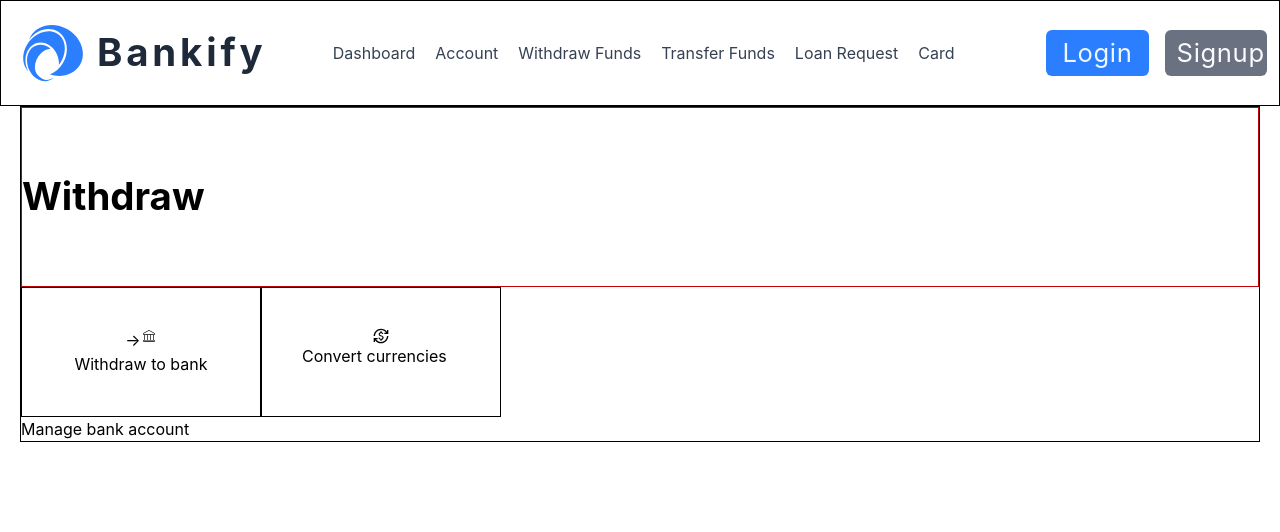
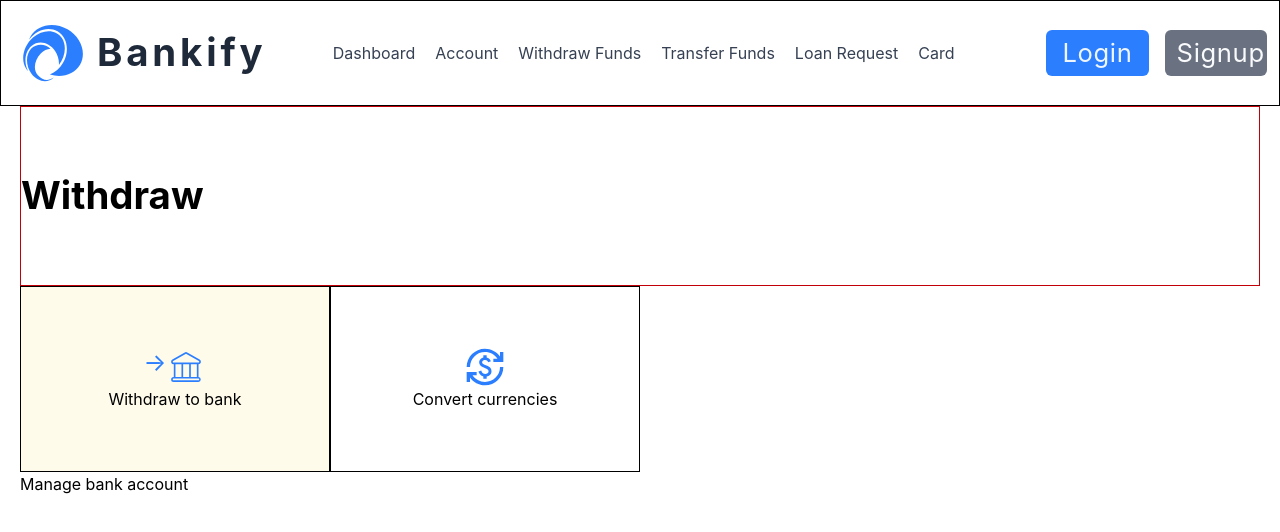
Before and after one commit to ShehnazAmeer/bankify, a React (Vite) app: page /withdraw in a window 1280 px wide. Shown: the top 532 px of the page. Built offline with nearby package versions, Linux system fonts and the light colour scheme.

Commit message:
working on withdraw functionality

```diff
--- a/src/App.jsx
+++ b/src/App.jsx
@@ -10,6 +10,7 @@ import Withdraw from './features/withdaw/Withdraw';
 import TransferDetail from './features/transfer/TransferDetail';
 import LoanDetail from './features/loan/LoanDetail';
 import Card from './features/card/Card';
+import WithdrawTo from "./features/withdaw/WithdrawTo"
 
 const router= createBrowserRouter([
   {
@@ -18,6 +19,7 @@ const router= createBrowserRouter([
       { path: '/dashboard', element: <Dashboard /> },
       { path: '/account', element: <AccountDetail /> },
       { path: '/withdraw', element: <Withdraw /> },
+      {path:'/withdraw/withdrawto',element:<WithdrawTo/>},
       { path: '/transfer', element: <TransferDetail /> },
       { path: '/loan', element: <LoanDetail /> },
       { path: '/orderCard', element: <Card /> },
--- a/src/features/account/AccountDetail.jsx
+++ b/src/features/account/AccountDetail.jsx
@@ -4,7 +4,17 @@ export default function AccountDetail() {
     return (
         <div>
             <MainHeading>Account detail</MainHeading>
+            <div className="flex justify-between">
+                <div className="flex gap-8">
+                    <p>Your accounts</p>
+                    <p>Multiple recipient account status</p>
+                </div>
+                <p>Add Account</p>
+            </div>
 
+            <div>
+                Bank Account Details
+            </div>
         </div>
     )
 }
--- a/src/features/card/Card.jsx
+++ b/src/features/card/Card.jsx
@@ -3,7 +3,7 @@ import MainHeading from "../../ui/MainHeading";
 export default function Card() {
     return (
         <div>
-            <MainHeading>CArd</MainHeading>
+            <MainHeading>Card</MainHeading>
 
         </div>
     )
--- /dev/null
+++ b/src/features/dashboard/stat.jsx
@@ -0,0 +1,5 @@
+export default function Stat() {
+    return (
+        <ul></ul>
+    )
+}
--- a/src/features/transfer/TransferDetail.jsx
+++ b/src/features/transfer/TransferDetail.jsx
@@ -4,6 +4,29 @@ export default function TransferDetail() {
     return (
         <div>
             <MainHeading> Transfer</MainHeading>
+            <div className="flex">
+                <div className="border text-center p-10  w-60">
+                    <p className="flex justify-center">
+                       Transfer to Bankify account
+                    </p>
+                </div>
+                <div className="border p-10 w-60 ">
+                    <p className="flex justify-center"></p>
+                    <p>Transfer to recipient bank account</p>
+                </div>
+                <div className="border p-10 w-60 ">
+                    <p className="flex justify-center"></p>
+                    <p> Batch payment to multiple Bankify accounts </p>
+                </div>
+                <div className="border p-10 w-60 ">
+                    <p className="flex justify-center"></p>
+                    <p> Batch payment to  multiple recipient bank accounts </p>
+                </div>
+                <div className="border p-10 w-60 ">
+                    <p className="flex justify-center"></p>
+                    <p> Pay VAT </p>
+                </div>
+            </div>
         </div>
     )
 }
--- /dev/null
+++ b/src/features/withdaw/ReviewWithdraw.jsx
@@ -0,0 +1,12 @@
+import Button from "../../ui/Button";
+import MainHeading from "../../ui/MainHeading";
+
+export default function ReviewWithdraw() {
+    return (
+        <section>
+            <MainHeading>Review</MainHeading>
+            <div>Form</div>
+            <Button>Withdraw</Button>
+        </section>
+    )
+}
--- a/src/features/withdaw/Withdraw.jsx
+++ b/src/features/withdaw/Withdraw.jsx
@@ -1,26 +1,34 @@
-import MainHeading from "../../ui/MainHeading";
 import { CiBank } from "react-icons/ci";
 import { MdCurrencyExchange } from "react-icons/md";
-import { Link } from "react-router";
+import { Link} from "react-router";
+import MainHeading from "../../ui/MainHeading";
 
 export default function Withdraw() {
     return (
-        <div className="border ">
+        <div>
             <MainHeading>Withdraw</MainHeading>
-            <div className="flex">
-                <div className="border text-center p-10  w-60">
-                    <p className="flex justify-center">
-                        &rarr;
-                        <CiBank />
-                    </p>
+            <div className="grid grid-cols-4">
+                <Link to='/withdraw/withdrawto' className="hover:bg-amber-500 bg-amber-50">
+                    <div className="border flex flex-col items-center justify-center py-15">
+                        <p className="text-2xl flex justify-center text-blue-500">
+                          &rarr;
+                          <CiBank className="w-10 h-10 text-blue-500  " />
+                        </p>
 
-                    Withdraw to bank
-                </div>
-                <div className="border p-10 w-60 ">
-                    <p className="flex justify-center"><MdCurrencyExchange /></p>
-                    <p>Convert currencies</p>
-                </div>
+                        <p >
+                          Withdraw to bank
+                        </p>
 
+                    </div>
+                </Link>
+                <Link className="in-hover:bg-amber-500">
+                    <div className="border flex flex-col items-center justify-center py-15">
+                        <p className="flex justify-center">
+                            <MdCurrencyExchange className="w-10 h-10 text-blue-500" />
+                        </p>
+                        <p>Convert currencies</p>
+                    </div>
+                </Link>
             </div>
              <Link to='/account'>Manage bank account</Link>
         </div>
--- /dev/null
+++ b/src/features/withdaw/WithdrawTo.jsx
@@ -0,0 +1,16 @@
+import { useNavigate } from "react-router";
+import Button from "../../ui/Button";
+import MainHeading from "../../ui/MainHeading";
+
+export default function WithdrawTo() {
+    const navigate= useNavigate();
+    return (
+        <section>
+            <MainHeading>Withdraw to</MainHeading>
+            <div>
+                Bank Detail
+                <Button onClick={()=>navigate('/')} >Next</Button>
+            </div>
+        </section>
+    )
+}
--- /dev/null
+++ b/src/features/withdaw/WithdrawalDetail.jsx
@@ -0,0 +1,14 @@
+import { useNavigate } from "react-router";
+import Button from "../../ui/Button";
+import MainHeading from "../../ui/MainHeading";
+
+export default function WithdrawalDetail() {
+    const navigate = useNavigate();
+    return (
+        <section>
+            <MainHeading>Add transaction details</MainHeading>
+            <div>Form</div>
+            <Button onClick={()=>navigate('')}>Next</Button>
+        </section>
+    )
+}
--- /dev/null
+++ b/src/features/withdaw/WithdrawalSetup.jsx
@@ -0,0 +1,14 @@
+import { useNavigate } from "react-router";
+import Button from "../../ui/Button";
+import MainHeading from "../../ui/MainHeading";
+
+export default function WithdrawalSetup() {
+    const navigate= useNavigate();
+    return (
+        <div>
+            <MainHeading>Set up the withdrawal</MainHeading>
+            <div>Form</div>
+            <Button onClick={()=>navigate('')}>Next</Button>
+        </div>
+    )
+}
--- a/src/pages/Dashboard.jsx
+++ b/src/pages/Dashboard.jsx
@@ -9,13 +9,9 @@ export default function Dashboard() {
                     <span className="font-bold text-[clamp(1rem,2vw,3rem)] text-gray-700">Total Balance:</span>
                     <span className="px-3">$700</span>
                 </p>
-                <p className="font-bold text-[clamp(1rem,1.5vw,3rem)] text-gray-700" >
-                    <span>Prev</span>
-                    <span>Next</span>
-                </p>
             </div>
 
-            <div className="border grid grid-cols-2 gap-3">
+            <div className="border grid grid-cols-[3fr_2fr] gap-3">
                 <div className="border">
                     <h3 className="font-bold text-[clamp(1rem,1.5vw,3rem)] text-gray-900 py-5">Transection History</h3>
                     <p>Updated every several minutes</p>
--- a/src/ui/Applayout.jsx
+++ b/src/ui/Applayout.jsx
@@ -6,7 +6,7 @@ export default function Applayout() {
         <section className="grid grid-cols-1 grid-rows-[auto_1fr] h-screen">
             <Header />
             <main className="w-full h-screen px-5">
-                <Outlet/>
+                <Outlet />
             </main>
         </section>
     )
```
